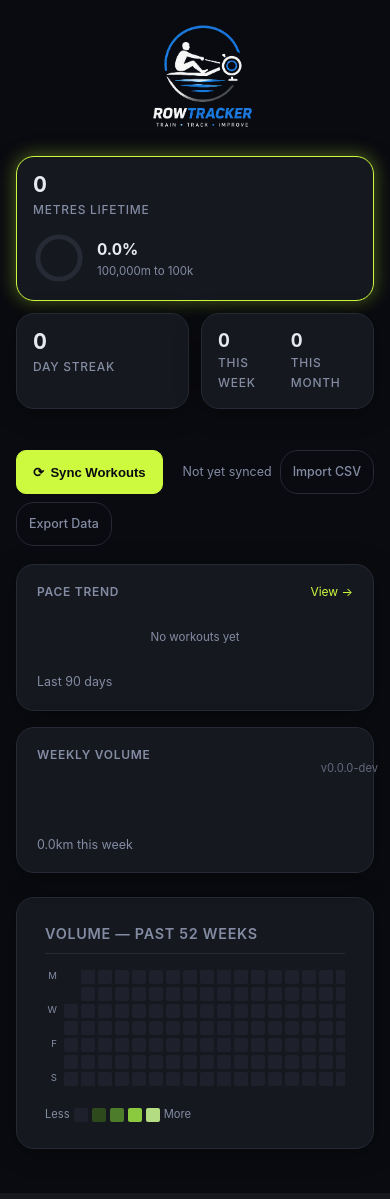
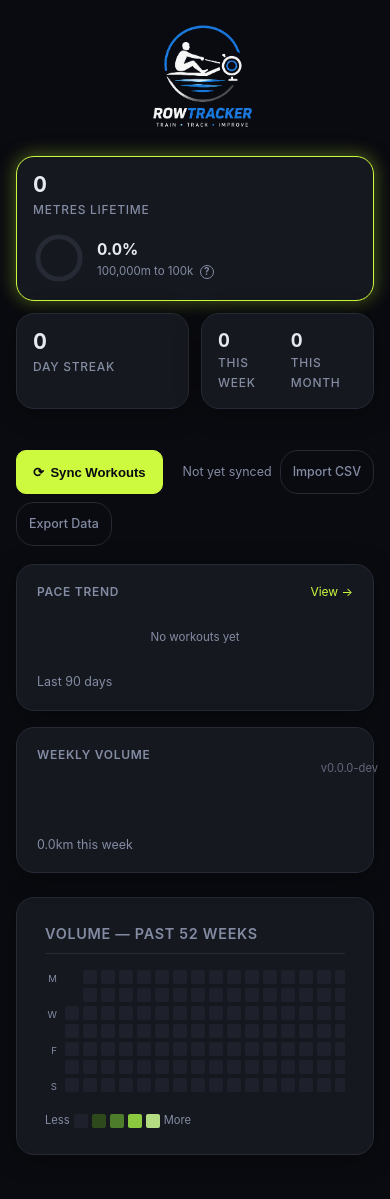
Before and after one commit to dsubtle1/row-tracker, a Flask app: page / in a window 390 px wide. Shown: the part 56-1255 px from the top of the page. Run offline with Flask 3, Linux system fonts and the light colour scheme; data that the repository does not hold is empty; some libraries are stand-ins or nearby versions.

Commit message:
v0.31.6: remaining critique polish — milestone/journey explainer, larger mobile heatmap targets, visible sync status

```diff
--- a/static/css/main.css
+++ b/static/css/main.css
@@ -485,6 +485,31 @@ code {
   line-height: 1.3;
 }
 
+/* Small inline "what does this mean" affordance — first-time viewers
+   otherwise have no explanation of the milestone/journey mechanic. */
+.info-hint {
+  display: inline-flex;
+  align-items: center;
+  justify-content: center;
+  width: 14px;
+  height: 14px;
+  margin-left: 0.2rem;
+  border-radius: 50%;
+  border: 1px solid var(--color-text-muted);
+  color: var(--color-text-muted);
+  font-size: 0.62rem;
+  font-weight: 700;
+  line-height: 1;
+  cursor: help;
+}
+
+.info-hint:hover,
+.info-hint:focus-visible {
+  border-color: var(--color-accent);
+  color: var(--color-accent);
+  outline: none;
+}
+
 /* ---- Section ---- */
 .section {
   background: var(--color-surface);
@@ -593,6 +618,30 @@ code {
 
 .heatmap-cell:hover {
   opacity: 0.75;
+}
+
+/* Mobile: enlarge the tap target. A true 44px target per cell isn't
+   achievable for a 52-week grid without redesigning the interaction
+   model (e.g. week-level taps instead of day-level) — this is a bounded
+   improvement, not full compliance, but it meaningfully reduces mis-tap
+   risk over the 12px desktop size where a mouse pointer is precise
+   enough that this isn't a real problem. */
+@media (max-width: 640px) {
+  .heatmap-grid,
+  .heatmap-col {
+    gap: 4px;
+  }
+
+  .heatmap-cell {
+    width: 18px;
+    height: 18px;
+  }
+
+  .heatmap-dow {
+    width: 18px;
+    height: 18px;
+    line-height: 18px;
+  }
 }
 
 /* Levels */
--- a/templates/tracker/dashboard.html
+++ b/templates/tracker/dashboard.html
@@ -30,7 +30,12 @@
       </svg>
       <div class="gauge-text">
         <span class="gauge-pct">{{ summary.milestone_pct }}%</span>
-        <span class="gauge-sub">{{ "{:,}".format(summary.meters_to_milestone) }}m to {{ summary.next_label }}</span>
+        <span class="gauge-sub">
+          {{ "{:,}".format(summary.meters_to_milestone) }}m to {{ summary.next_label }}
+          <span class="info-hint" role="button" tabindex="0"
+                title="Milestones mark round-number distance totals (100k, 1M, etc). Your lifetime metres also power Journeys — real-world routes you complete by distance rowed, under the Journeys tab."
+                aria-label="What are milestones and journeys?">?</span>
+        </span>
       </div>
     </div>
     {% endif %}
@@ -669,7 +674,7 @@ function triggerSync() {
 
   btn.disabled    = true;
   btn.textContent = "⟳ Syncing…";
-  status.textContent = "";
+  status.textContent = "Syncing…";
   status.className   = "sync-status";
 
   fetch("/sync", { method: "POST", headers: { "X-CSRFToken": csrfToken() } })
```
Also changed, not shown: CHANGELOG.md, 1 other file.
